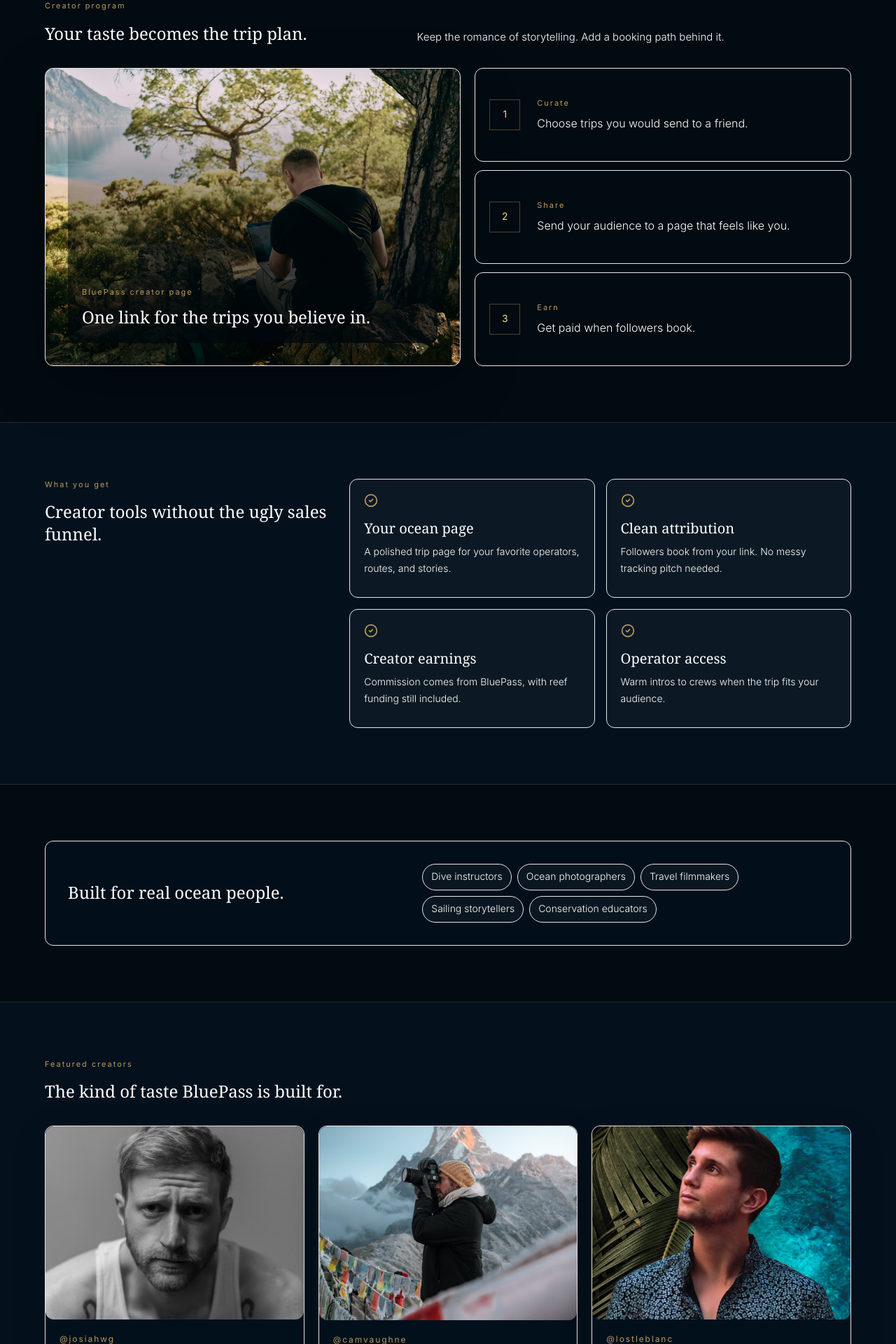
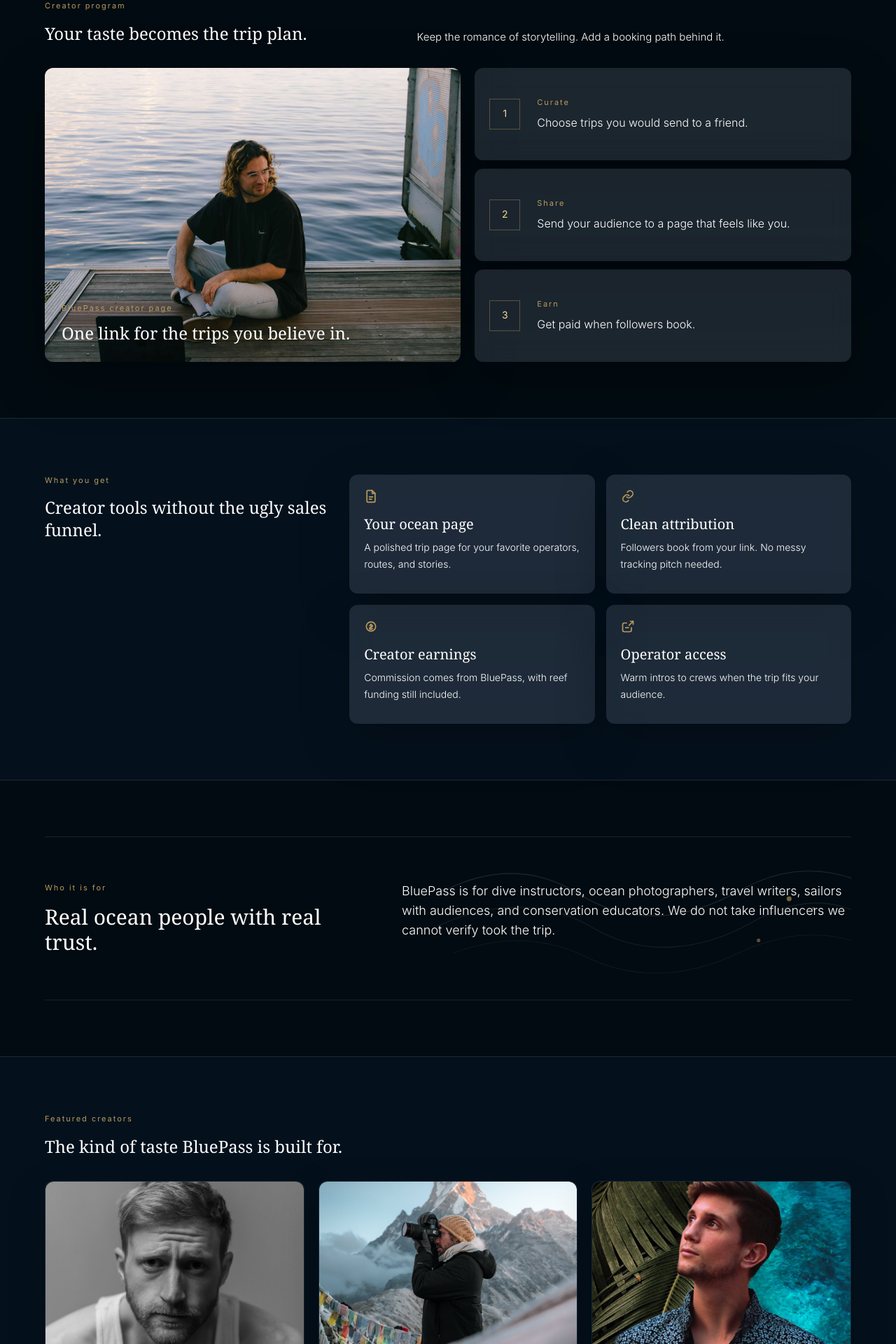
Before and after one commit to inovafani/bluepass, a Next.js app: page /creators in a window 1280 px wide. Shown: the part 880-2800 px from the top of the page at 70% size. Built offline with nearby package versions, Linux system fonts and the light colour scheme.

Commit message:
finally dude

```diff
--- a/app/(marketing)/creators/page.tsx
+++ b/app/(marketing)/creators/page.tsx
@@ -10,6 +10,7 @@
 };
 
 const heroImage = "/creators/hero.jpg";
+const creatorPageImage = "/creators/creator-page.jpg";
 
 const steps = [
   {
@@ -30,18 +31,22 @@
   {
     title: "Your ocean page",
     body: "A polished trip page for your favorite operators, routes, and stories.",
+    icon: "page",
   },
   {
     title: "Clean attribution",
     body: "Followers book from your link. No messy tracking pitch needed.",
+    icon: "link",
   },
   {
     title: "Creator earnings",
     body: "Commission comes from BluePass, with reef funding still included.",
+    icon: "earn",
   },
   {
     title: "Operator access",
     body: "Warm intros to crews when the trip fits your audience.",
+    icon: "access",
   },
 ];
 
@@ -141,15 +146,20 @@
             </div>
 
             <div className="mt-8 grid gap-5 lg:grid-cols-[1.05fr_0.95fr]">
-              <div
-                className="bp-rounded-surface min-h-[420px] border border-white/12 bg-cover bg-center p-6 shadow-[0_24px_80px_rgba(0,0,0,0.28)] md:p-8"
-                style={{ backgroundImage: `url('${heroImage}')` }}
-              >
-                <div className="bp-rounded-surface flex h-full min-h-[360px] flex-col justify-end bg-[linear-gradient(180deg,transparent,rgba(0,7,12,0.78))] p-5">
+              <div className="relative min-h-[420px] overflow-hidden rounded-[var(--bp-radius-md)] bg-cover bg-center shadow-[0_24px_80px_rgba(0,0,0,0.28)]">
+                <div
+                  className="absolute inset-0 bg-cover bg-[center_70%]"
+                  style={{ backgroundImage: `url('${creatorPageImage}')` }}
+                />
+                <div
+                  aria-hidden="true"
+                  className="absolute inset-x-0 bottom-0 h-1/2 bg-gradient-to-t from-black/72 via-black/34 to-transparent"
+                />
+                <div className="absolute inset-x-0 bottom-0 p-5 md:p-6">
                   <p className="text-[11px] font-normal tracking-[0.18em] text-[#B89A5D]">
                     BluePass creator page
                   </p>
-                  <p className="bp-page-title mt-3 max-w-md text-xl leading-none text-white/82 md:text-2xl">
+                  <p className="bp-page-title mt-3 max-w-md text-xl leading-none text-white drop-shadow-[0_2px_14px_rgba(0,0,0,0.75)] md:text-2xl">
                     One link for the trips you believe in.
                   </p>
                 </div>
@@ -195,7 +205,7 @@
                   key={benefit.title}
                   className="min-h-[170px] border border-white/12 bg-white/[0.035] p-5 transition-colors hover:border-white/24"
                 >
-                  <CheckIcon />
+                  <BenefitIcon type={benefit.icon} />
                   <p className="bp-page-title mt-5 text-xl leading-none text-white/82">
                     {benefit.title}
                   </p>
@@ -209,26 +219,21 @@
         </section>
 
         <section className="px-[var(--cinematic-screen-x)] py-14 md:py-20">
-          <div className="bp-rounded-surface mx-auto grid max-w-6xl gap-8 border border-white/12 bg-[#03111d]/70 p-6 md:p-8 lg:grid-cols-[0.9fr_1.1fr] lg:items-center">
-            <h2 className="bp-page-title text-xl leading-none text-white/82 md:text-2xl">
-              Built for real ocean people.
-            </h2>
-            <div className="flex flex-wrap gap-2">
-              {[
-                "Dive instructors",
-                "Ocean photographers",
-                "Travel filmmakers",
-                "Sailing storytellers",
-                "Conservation educators",
-              ].map((item) => (
-                <span
-                  key={item}
-                  className="rounded-full border border-white/14 bg-white/[0.035] px-3 py-2 text-sm font-light text-white/62"
-                >
-                  {item}
-                </span>
-              ))}
+          <div className="relative mx-auto grid max-w-6xl gap-8 overflow-hidden border-y border-white/10 py-12 md:grid-cols-[0.82fr_1.18fr] md:gap-16 md:py-16">
+            <OceanCurrentOrnament />
+            <div className="relative">
+              <p className="text-[11px] font-normal tracking-[0.18em] text-[#B89A5D]">
+                Who it is for
+              </p>
+              <h2 className="bp-page-title mt-4 max-w-xl text-2xl leading-none text-white/86 md:text-3xl">
+                Real ocean people with real trust.
+              </h2>
             </div>
+            <p className="relative max-w-3xl text-base font-light leading-8 text-white/62 md:text-lg">
+              BluePass is for dive instructors, ocean photographers, travel
+              writers, sailors with audiences, and conservation educators. We do
+              not take influencers we cannot verify took the trip.
+            </p>
           </div>
         </section>
 
@@ -285,7 +290,7 @@
               Want your ocean stories to move bookings and fund reefs?
             </h2>
             <Link
-              href="mailto:jeff@bluepass.travel?subject=BluePass%20creator%20program"
+              href="/signup"
               className="bp-focus-ring mt-8 inline-flex h-12 items-center justify-center gap-2 bg-white px-6 text-sm font-medium text-[#071827] transition-colors hover:bg-white/90"
             >
               Apply to be a creator
@@ -299,7 +304,39 @@
   );
 }
 
-function CheckIcon() {
+function BenefitIcon({ type }: { type: string }) {
+  const paths = {
+    page: (
+      <>
+        <path d="M14 2H7a2 2 0 0 0-2 2v16a2 2 0 0 0 2 2h10a2 2 0 0 0 2-2V7Z" />
+        <path d="M14 2v5h5" />
+        <path d="M9 13h6" />
+        <path d="M9 17h4" />
+      </>
+    ),
+    link: (
+      <>
+        <path d="M10 13a5 5 0 0 0 7.07 0l2.12-2.12a5 5 0 0 0-7.07-7.07L11 4.93" />
+        <path d="M14 11a5 5 0 0 0-7.07 0L4.81 13.12a5 5 0 0 0 7.07 7.07L13 19.07" />
+      </>
+    ),
+    earn: (
+      <>
+        <circle cx="12" cy="12" r="8" />
+        <path d="M12 8v8" />
+        <path d="M9.5 10.5c.5-1 1.4-1.5 2.5-1.5 1.4 0 2.5.8 2.5 2s-1.1 2-2.5 2-2.5.8-2.5 2 1.1 2 2.5 2c1.1 0 2-.5 2.5-1.5" />
+      </>
+    ),
+    access: (
+      <>
+        <path d="M16 3h5v5" />
+        <path d="m21 3-7 7" />
+        <path d="M10 6H6a3 3 0 0 0-3 3v9a3 3 0 0 0 3 3h9a3 3 0 0 0 3-3v-4" />
+        <path d="M8 14h5" />
+      </>
+    ),
+  } as const;
+
   return (
     <svg
       xmlns="http://www.w3.org/2000/svg"
@@ -314,8 +351,43 @@
       className="h-5 w-5 text-[#B89A5D]"
       aria-hidden="true"
     >
-      <circle cx="12" cy="12" r="10" />
-      <path d="m9 12 2 2 4-4" />
+      {paths[type as keyof typeof paths] ?? paths.page}
+    </svg>
+  );
+}
+
+function OceanCurrentOrnament() {
+  return (
+    <svg
+      aria-hidden="true"
+      className="pointer-events-none absolute -right-12 top-1/2 hidden h-48 w-[58%] -translate-y-1/2 text-white/10 md:block"
+      viewBox="0 0 720 220"
+      fill="none"
+      xmlns="http://www.w3.org/2000/svg"
+    >
+      <path
+        d="M8 72C96 22 174 28 242 70C326 122 414 116 510 62C578 24 650 24 712 54"
+        stroke="currentColor"
+        strokeWidth="1.5"
+        strokeLinecap="round"
+      />
+      <path
+        d="M12 122C110 78 194 84 266 126C344 172 438 166 526 116C600 74 660 78 710 106"
+        stroke="currentColor"
+        strokeWidth="1.5"
+        strokeLinecap="round"
+        opacity="0.72"
+      />
+      <path
+        d="M38 166C120 136 190 142 256 174C330 210 416 208 500 168C580 130 648 130 704 152"
+        stroke="currentColor"
+        strokeWidth="1.5"
+        strokeLinecap="round"
+        opacity="0.45"
+      />
+      <circle cx="586" cy="78" r="4" fill="#B89A5D" opacity="0.62" />
+      <circle cx="626" cy="94" r="2.5" fill="#B89A5D" opacity="0.42" />
+      <circle cx="536" cy="146" r="3" fill="#B89A5D" opacity="0.48" />
     </svg>
   );
 }
--- a/app/(marketing)/for-operators/page.tsx
+++ b/app/(marketing)/for-operators/page.tsx
@@ -62,21 +62,33 @@
     name: "Scuba Republic (Jaya + Epica)",
     href: "/preview/scuba-republic-jaya-plus-epica",
     body: "Scuba Republic (Jaya + Epica) is staged for BluePass onboarding as a liveaboard + dive center with T1 priority.",
+    image:
+      "https://images.unsplash.com/photo-1544551763-77ef2d0cfc6c?auto=format&fit=crop&w=1600&q=80",
+    alt: "Diver swimming beside a reef wall",
   },
   {
     name: "Mermaid Liveaboards (I + II)",
     href: "/preview/mermaid-liveaboards-i-plus-ii",
     body: "Mermaid Liveaboards (I + II) is staged for BluePass onboarding as a luxury liveaboard with T1 priority.",
+    image:
+      "https://images.unsplash.com/photo-1569263979104-865ab7cd8d13?auto=format&fit=crop&w=1600&q=80",
+    alt: "Luxury yacht moving through open water",
   },
   {
     name: "Samambaia Liveaboard",
     href: "/preview/samambaia-liveaboard",
     body: "Samambaia Liveaboard is staged for BluePass onboarding as a luxury phinisi with T1 priority.",
+    image:
+      "https://images.unsplash.com/photo-1507525428034-b723cf961d3e?auto=format&fit=crop&w=1600&q=80",
+    alt: "Warm sunset over a tropical shore",
   },
   {
     name: "La Galigo Liveaboard",
     href: "/preview/la-galigo-liveaboard",
     body: "La Galigo Liveaboard is staged for BluePass onboarding as a phinisi liveaboard with T1 priority.",
+    image:
+      "https://images.unsplash.com/photo-1510414842594-a61c69b5ae57?auto=format&fit=crop&w=1600&q=80",
+    alt: "Turquoise island coastline from above",
   },
 ];
 
@@ -125,9 +137,6 @@
                   Browse operators
                 </Link>
               </div>
-              <p className="mt-7 text-[11px] font-light tracking-[0.18em] text-[#B89A5D]">
-                Operator catalog
-              </p>
             </section>
           </div>
         </section>
@@ -229,8 +238,8 @@
                 >
                   <div className="relative aspect-[4/3] overflow-hidden bg-white/5">
                     <Image
-                      src={accessImage}
-                      alt="Island coastline with turquoise water"
+                      src={preview.image}
+                      alt={preview.alt}
                       fill
                       sizes="(min-width: 1280px) 25vw, (min-width: 768px) 50vw, 100vw"
                       className="object-cover transition-transform duration-500 group-hover:scale-105"
--- a/app/explore-indonesia/page.tsx
+++ b/app/explore-indonesia/page.tsx
@@ -94,6 +94,9 @@
     summary:
       "Liveaboard + Dive Center experience across Raja Ampat + Komodo. Multi-destination, year-round, strong reviews.",
     price: "$2,600",
+    image:
+      "https://images.unsplash.com/photo-1544551763-77ef2d0cfc6c?auto=format&fit=crop&w=1600&q=80",
+    alt: "Diver swimming beside a coral reef wall",
   },
   {
     href: "/preview/mermaid-liveaboards-i-plus-ii",
@@ -102,6 +105,9 @@
     summary:
       "Luxury Liveaboard experience across Komodo, Raja Ampat, Banda Sea, Alor, Halmahera. Covers every BluePass destination. Nine awards..",
     price: "$2,600",
+    image:
+      "https://images.unsplash.com/photo-1569263979104-865ab7cd8d13?auto=format&fit=crop&w=1600&q=80",
+    alt: "Luxury yacht crossing clear tropical water",
   },
   {
     href: "/preview/samambaia-liveaboard",
@@ -110,6 +116,9 @@
     summary:
       "Luxury Phinisi experience across Raja Ampat, Komodo, Alor, Flores, Banda, Triton Bay. Full East Indonesia circuit. Premium positioning..",
     price: "$2,600",
+    image:
+      "https://images.unsplash.com/photo-1507525428034-b723cf961d3e?auto=format&fit=crop&w=1600&q=80",
+    alt: "Golden beach at sunset",
   },
   {
     href: "/preview/la-galigo-liveaboard",
@@ -118,6 +127,9 @@
     summary:
       "Phinisi Liveaboard experience across Komodo, Raja Ampat, Lembeh, Halmahera. Heritage vessel plus conservation positioning.",
     price: "$2,600",
+    image:
+      "https://images.unsplash.com/photo-1510414842594-a61c69b5ae57?auto=format&fit=crop&w=1600&q=80",
+    alt: "Turquoise island coastline from above",
   },
   {
     href: "/preview/scuba-junkie-klm-eliya",
@@ -126,6 +138,9 @@
     summary:
       "Liveaboard + Resort chain experience across Komodo, Raja Ampat, Banda Sea. Already GF Gold. Expanding Raja Ampat in 2026..",
     price: "$2,600",
+    image:
+      "https://images.unsplash.com/photo-1500375592092-40eb2168fd21?auto=format&fit=crop&w=1600&q=80",
+    alt: "Remote lagoon with white sand and blue water",
   },
   {
     href: "/preview/mikumba-diving-jelajahi-laut",
@@ -134,6 +149,9 @@
     summary:
       "Expedition Liveaboard experience across Komodo, Raja Ampat, Banda, Halmahera, Sulawesi, Ambon. Niche routes across Halmahera and Sulawesi.",
     price: "$2,200",
+    image:
+      "https://images.unsplash.com/photo-1544551763-46a013bb70d5?auto=format&fit=crop&w=1600&q=80",
+    alt: "Scuba diver with schooling fish on a reef",
   },
   {
     href: "/preview/ayo-divers-ratu-laut",
@@ -142,6 +160,9 @@
     summary:
       "Phinisi Liveaboard experience across Raja Ampat + Komodo. Heritage phinisi operators are core to the BluePass brand.",
     price: "$2,200",
+    image:
+      "https://images.unsplash.com/photo-1519046904884-53103b34b206?auto=format&fit=crop&w=1600&q=80",
+    alt: "Wooden boat near a tropical island",
   },
   {
     href: "/preview/blue-manta-explorer",
@@ -150,6 +171,9 @@
     summary:
       "Luxury Steel Liveaboard experience across Raja Ampat, Komodo, Ambon. Scale fill rate with conservation-oriented bookings.",
     price: "$2,200",
+    image:
+      "https://images.unsplash.com/photo-1520466809213-7b9a56adcd45?auto=format&fit=crop&w=1600&q=80",
+    alt: "Deep blue ocean seen from above",
   },
   {
     href: "/preview/calico-jack",
@@ -158,6 +182,9 @@
     summary:
       "Liveaboard experience across Raja Ampat, Triton Bay, Banda Sea, Ambon. Focused on remote Indonesia diving.",
     price: "$2,200",
+    image:
+      "https://images.unsplash.com/photo-1500530855697-b586d89ba3ee?auto=format&fit=crop&w=1600&q=80",
+    alt: "Tropical island shore with warm light",
   },
   {
     href: "/preview/indo-master",
@@ -347,8 +374,8 @@
         <div className="absolute inset-0 bg-[#0c3b3a]/18 mix-blend-color" />
         <div className="cinematic-app-grid absolute inset-0 opacity-35" />
         <div className="bp-film-grain absolute inset-0" />
-        <div className="cinematic-hero-stage cinematic-hero-grid">
-          <section className="border border-white/16 bg-[#03111d]/58 p-6 shadow-[0_28px_100px_rgba(0,0,0,0.44)] backdrop-blur-2xl md:p-10">
+        <div className="cinematic-hero-stage">
+          <section className="max-w-[640px] border border-white/16 bg-[#03111d]/58 p-6 shadow-[0_28px_100px_rgba(0,0,0,0.44)] backdrop-blur-2xl md:p-10">
             <h1 className="bp-page-title text-[clamp(3rem,6vw,4rem)] leading-[0.96] text-white">
               Dive, Sail, Surf
             </h1>
@@ -375,22 +402,6 @@
               </a>
             </div>
           </section>
-          <aside className="border border-white/12 bg-black/20 p-5 shadow-[0_18px_60px_rgba(0,0,0,0.28)] backdrop-blur-xl">
-            <p className="text-[11px] font-normal tracking-[0.18em] text-[#B89A5D]">
-              Conservation pledge
-            </p>
-            <p className="text-sm leading-6 text-white/70">
-              Every booking reserves 5% for reef restoration and ocean
-              protection.
-            </p>
-            <Link
-              href="https://wa.me/628213143342"
-              className="mt-5 inline-flex h-11 w-full items-center justify-center gap-2 bg-white px-5 text-[11px] font-medium text-[#071827] transition-colors hover:bg-white/90"
-            >
-              <MessageIcon />
-              Get matched by Kai
-            </Link>
-          </aside>
         </div>
       </section>
 
@@ -477,13 +488,15 @@
           <div className="mt-6 grid gap-5 md:grid-cols-2 lg:grid-cols-3">
             {liveTrips.map((trip) => (
               <Link key={trip.href} href={trip.href} className="group block">
-                <article className="h-full overflow-hidden border border-white/12 bg-[#03111d]/90 shadow-[0_14px_44px_rgba(0,0,0,0.22)] transition-transform duration-200 group-hover:-translate-y-0.5 group-hover:border-white/24">
+                <article className="bp-fast-card h-full overflow-hidden border border-white/12 bg-[#03111d]/90 shadow-[0_14px_44px_rgba(0,0,0,0.22)] transition-transform duration-200 group-hover:-translate-y-0.5 group-hover:border-white/24">
                   <div className="relative aspect-[4/3] overflow-hidden bg-[#071827]/10">
                     <Image
                       src={trip.image}
                       alt={trip.alt}
                       fill
                       sizes="(min-width: 1024px) 33vw, (min-width: 768px) 50vw, 100vw"
+                      loading="lazy"
+                      quality={68}
                       className="object-cover transition-transform duration-300 group-hover:scale-[1.03]"
                     />
                     <div className="absolute left-4 top-4 flex flex-wrap gap-2">
@@ -538,14 +551,16 @@
               <Link
                 key={preview.href}
                 href={preview.href}
-                className="group overflow-hidden border border-white/12 bg-[#03111d]/90 shadow-[0_14px_44px_rgba(0,0,0,0.22)] transition-transform duration-200 hover:-translate-y-0.5 hover:border-white/24"
+                className="bp-fast-card group overflow-hidden border border-white/12 bg-[#03111d]/90 shadow-[0_14px_44px_rgba(0,0,0,0.22)] transition-transform duration-200 hover:-translate-y-0.5 hover:border-white/24"
               >
                 <div className="relative aspect-[4/3] overflow-hidden bg-[#071827]/10">
                   <Image
-                    src={earlyPreviewImage}
-                    alt="Island coastline with turquoise water"
+                    src={preview.image ?? earlyPreviewImage}
+                    alt={preview.alt ?? "Island coastline with turquoise water"}
                     fill
                     sizes="(min-width: 1024px) 33vw, (min-width: 768px) 50vw, 100vw"
+                    loading="lazy"
+                    quality={68}
                     className="object-cover transition-transform duration-300 group-hover:scale-[1.03]"
                   />
                   <div className="absolute left-4 top-4">
--- a/app/globals.css
+++ b/app/globals.css
@@ -112,6 +112,41 @@
   border-radius: var(--bp-radius-md);
 }
 
+.cinematic-page :where(article, aside, form),
+.cinematic-page a[class*="group"],
+.cinematic-page .bp-rounded-surface {
+  border-color: transparent !important;
+  background-color: rgba(148, 163, 184, 0.18);
+  box-shadow: 0 24px 70px rgba(0, 0, 0, 0.28);
+  backdrop-filter: blur(18px) saturate(1.04);
+}
+
+.cinematic-page a[class*="group"] {
+  background: rgba(31, 41, 55, 0.82);
+  box-shadow: 0 18px 52px rgba(0, 0, 0, 0.28);
+  backdrop-filter: blur(18px) saturate(1.06);
+}
+
+.cinematic-page .bp-fast-card {
+  backdrop-filter: none !important;
+  background-color: rgba(31, 41, 55, 0.9) !important;
+}
+
+.cinematic-page :where(article, aside, form)::before,
+.cinematic-page a[class*="group"]::before,
+.cinematic-page .bp-rounded-surface::before {
+  pointer-events: none;
+}
+
+.cinematic-page .cinematic-hero-stage > section {
+  border-width: 1px !important;
+  border-style: solid !important;
+  border-color: rgba(255, 255, 255, 0.42) !important;
+  box-shadow:
+    inset 0 0 0 1px rgba(255, 255, 255, 0.08),
+    0 28px 100px rgba(0, 0, 0, 0.44) !important;
+}
+
 .cinematic-page .bp-sharp,
 .cinematic-page .bp-sharp * {
   border-radius: 0;
@@ -152,6 +187,16 @@
 .cinematic-page a[class*="inline-flex"],
 .cinematic-page label[class*="border"] {
   border-radius: var(--bp-radius-md);
+}
+
+.cinematic-page a.bp-focus-ring[class*="inline-flex"] {
+  min-height: 3.25rem !important;
+  min-width: 0 !important;
+  gap: 0.75rem;
+  padding-left: 1.25rem !important;
+  padding-right: 1.25rem !important;
+  font-size: 0.875rem !important;
+  font-weight: 500 !important;
 }
 
 input,
--- a/app/signup/page.tsx
+++ b/app/signup/page.tsx
@@ -15,7 +15,7 @@
       <div className="absolute inset-0 bg-[#0c3b3a]/18 mix-blend-color" />
       <div className="bp-film-grain absolute inset-0" />
 
-      <div className="relative z-10 flex min-h-svh items-center justify-center px-[var(--cinematic-screen-x)] pb-14 pt-28 sm:pb-16 sm:pt-32">
+      <div className="relative left-1/2 z-10 flex min-h-svh w-screen -translate-x-1/2 items-center justify-center px-[var(--cinematic-screen-x)] pb-14 pt-28 sm:pb-16 sm:pt-32">
         <SignupForm />
       </div>
     </section>
--- a/tony-creator.html
+++ b/tony-creator.html
@@ -589,7 +589,7 @@
                 Want your ocean stories to move bookings and fund reefs?
               </h2>
               <a
-                href="mailto:jeff@bluepass.travel?subject=BluePass%20creator%20program"
+                href="/signup"
                 class="mt-7 inline-flex h-12 items-center gap-2 rounded-full bg-gold px-5 text-sm font-semibold text-navy transition-colors hover:bg-gold/90"
                 >Apply to be a creator<svg
                   xmlns="http://www.w3.org/2000/svg"
@@ -1443,7 +1443,7 @@
     <script>
       self.__next_f.push([
         1,
-        '19:["$","section",null,{"className":"bg-[#061827] py-16 text-center text-pearl md:py-24","children":["$","div",null,{"className":"container","children":[["$","h2",null,{"className":"mx-auto max-w-3xl font-display text-4xl font-normal md:text-6xl","children":"Want your ocean stories to move bookings and fund reefs?"}],["$","a",null,{"href":"mailto:jeff@bluepass.travel?subject=BluePass%20creator%20program","className":"mt-7 inline-flex h-12 items-center gap-2 rounded-full bg-gold px-5 text-sm font-semibold text-navy transition-colors hover:bg-gold/90","children":["Apply to be a creator",["$","svg",null,{"ref":"$undefined","xmlns":"http://www.w3.org/2000/svg","width":24,"height":24,"viewBox":"0 0 24 24","fill":"none","stroke":"currentColor","strokeWidth":2,"strokeLinecap":"round","strokeLinejoin":"round","className":"lucide lucide-arrow-right h-4 w-4","children":[["$","path","1ays0h",{"d":"M5 12h14"}],["$","path","xquz4c",{"d":"m12 5 7 7-7 7"}],"$undefined"]}]]}]]}]}]\n',
+        '19:["$","section",null,{"className":"bg-[#061827] py-16 text-center text-pearl md:py-24","children":["$","div",null,{"className":"container","children":[["$","h2",null,{"className":"mx-auto max-w-3xl font-display text-4xl font-normal md:text-6xl","children":"Want your ocean stories to move bookings and fund reefs?"}],["$","a",null,{"href":"/signup","className":"mt-7 inline-flex h-12 items-center gap-2 rounded-full bg-gold px-5 text-sm font-semibold text-navy transition-colors hover:bg-gold/90","children":["Apply to be a creator",["$","svg",null,{"ref":"$undefined","xmlns":"http://www.w3.org/2000/svg","width":24,"height":24,"viewBox":"0 0 24 24","fill":"none","stroke":"currentColor","strokeWidth":2,"strokeLinecap":"round","strokeLinejoin":"round","className":"lucide lucide-arrow-right h-4 w-4","children":[["$","path","1ays0h",{"d":"M5 12h14"}],["$","path","xquz4c",{"d":"m12 5 7 7-7 7"}],"$undefined"]}]]}]]}]}]\n',
       ]);
     </script>
     <script>
```
Also changed, not shown: public/creators/creator-page.jpg (added).
